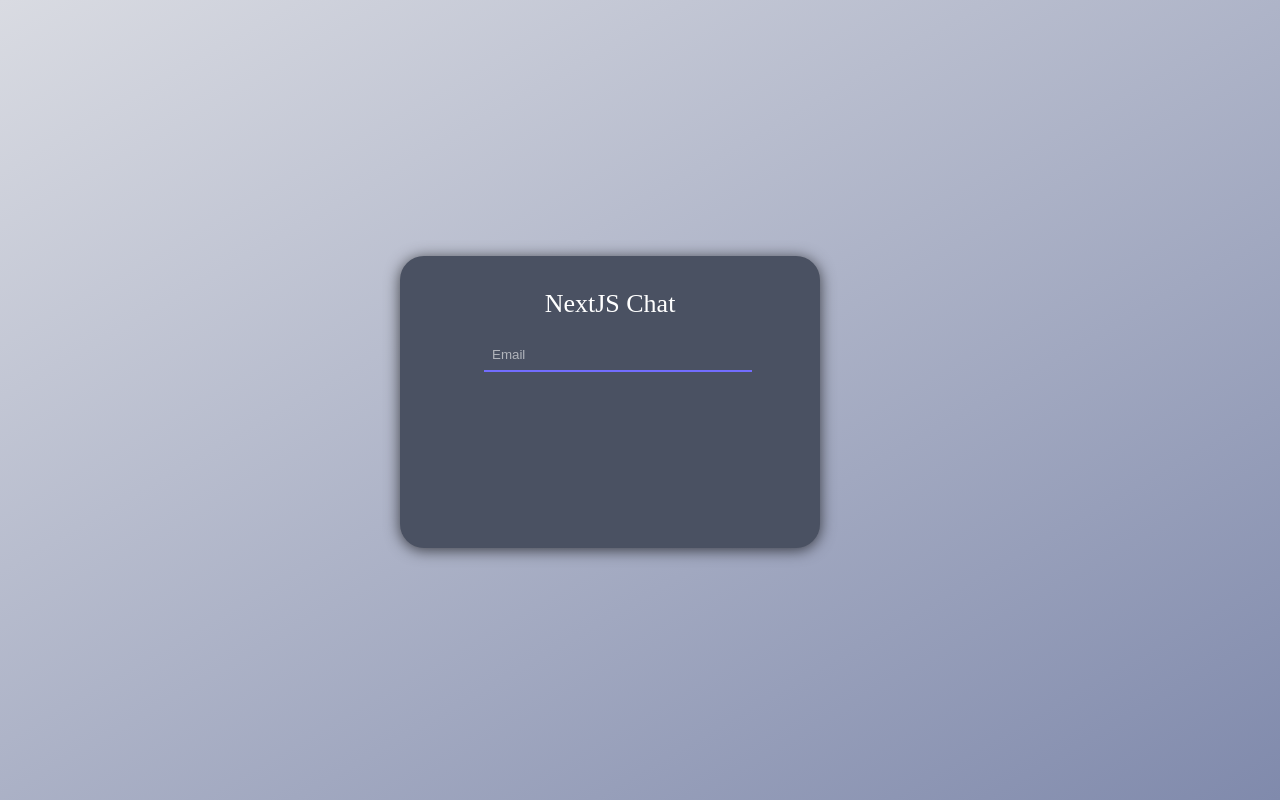
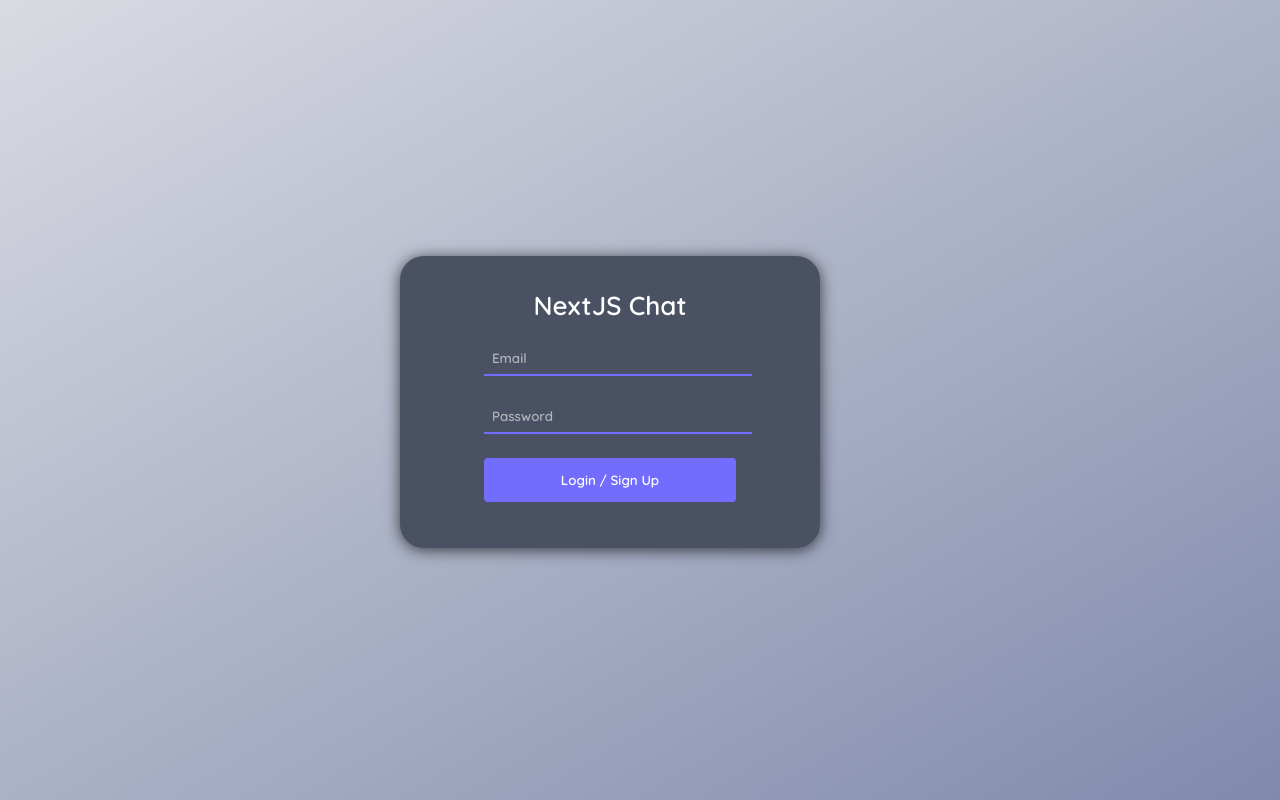
Before and after one commit to chelahcynthia/chat-app, a Next.js app: page / in a window 1280 px wide. Built offline with nearby package versions, Linux system fonts and the light colour scheme.

Commit message:
Added a chatengine private key

```diff
--- a/pages/index.js
+++ b/pages/index.js
@@ -1,26 +1,60 @@
 import React, { useContext } from "react";
 import { Context } from "../context";
-import { useRouter } from "next/router";
+import   { useRouter } from "next/router";
 import axios from "axios";
 
 function Auth() {
-  const { username, setUsername, secret, setSecret } = useContext(Context);
+  const { username, secret, setUsername, setSecret } = useContext(Context);
+
+  const router = useRouter()
+
+  function onSubmit(e) {
+    e.preventDefault();
+
+    if (username.length === 1 || secret.length === 1) return;
+
+    axios
+    .put(
+      "https://api.chatengine.io/users/",
+      { username, secret },
+      { headers: {"privatekey": " ec8ef8ba-ada3-473a-b446-bd8fd2a5d323"}}
+    )
+
+    .then((r) => {
+      router.push("/chat");
+    });
+  }
   return (
     <div className="background">
     <div className="auth-container">
-        <form className="auth-form" onSubmit={(e) => e.preventDefault()}>
+      <form className="auth-form" onSubmit={(e) => onSubmit(e)}>
         <div className="auth-title">NextJS Chat</div>
+
         <div className="input-container">
           <input
             placeholder="Email"
             className="text-input"
-              onChange={(e) => setUser(e.target.value)}
+            onChange={(e) => setUsername(e.target.value)}
           />
         </div>
+
+        <div className="input-container">
+          <input
+            type="password"
+            placeholder="Password"
+            className="text-input"
+            onChange={(e) => setSecret(e.target.value)}
+          />
+        </div>
+
+        <button type="submit" className="submit-button">
+          Login / Sign Up
+        </button>
       </form>
     </div>
   </div>
+
   );
-}
+};
 
 export default Auth;
--- a/styles/index.css
+++ b/styles/index.css
@@ -0,0 +1,5 @@
+@import url("https://fonts.googleapis.com/css2?family=Quicksand:wght@600;700&display=swap");
+
+* {
+  font-family: Quicksand !important;
+}
```
Lines whose indentation alone changed are shown as unchanged.
